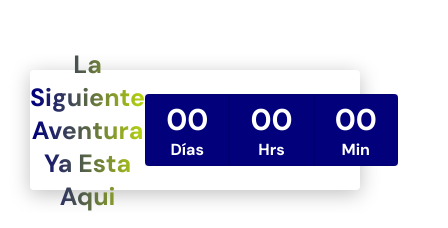
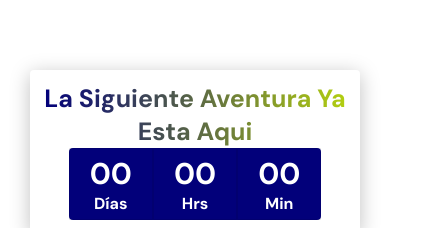
Before and after one commit to felipeth04/Travel_page, a Next.js app: page / in a window 390 px wide. Shown: the part 1109-1337 px from the top of the page, 448 px wide, since content can reach past the window. Built offline with nearby package versions, Linux system fonts and the light colour scheme.

Commit message:
responsive layout

```diff
--- a/styles/globals.css
+++ b/styles/globals.css
@@ -139,5 +139,17 @@ h1,h2,h3,h4,h5,h6{
 }
 
 @media screen and (max-width: 640px ){
+  .container__layout_counter{
+    height: auto;
+    padding: 12px 0;
+  }
+  .layout_counter{
+    flex-direction: column;
+  }
+}
 
+@media screen and (max-width: 425px) {
+  .container__title h1{
+    font-size: 60px;
+  }
 }
```
